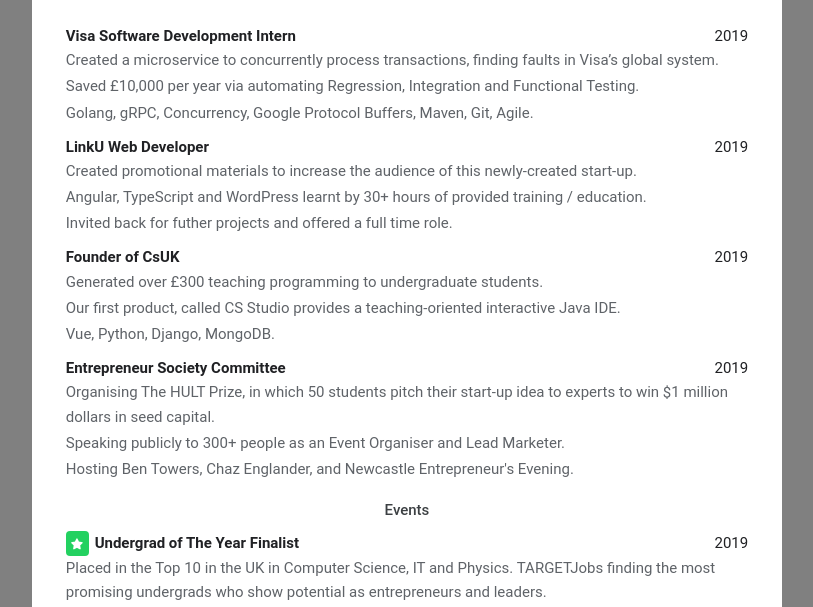
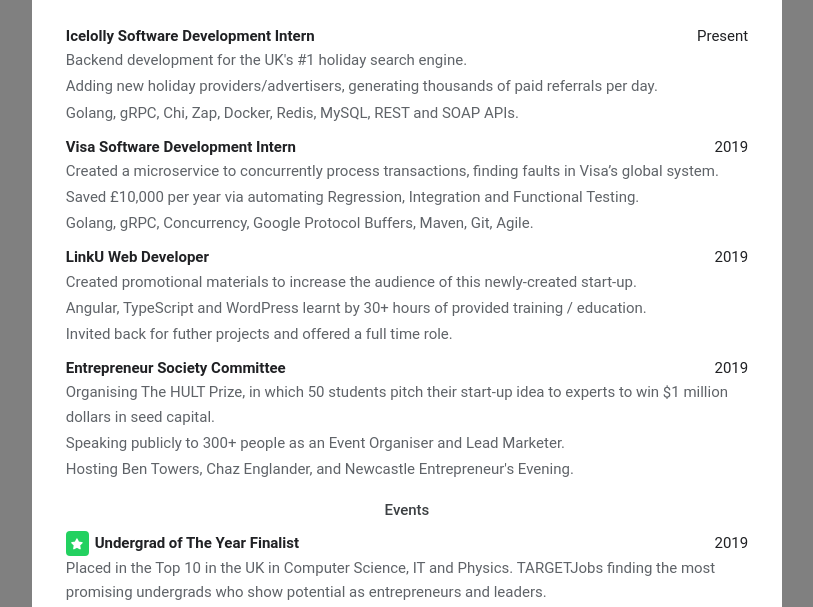
Before and after one commit to wilfrid-askins/wilfrid-askins.github.io, a plain HTML site: page index.html in a window 1280 px wide. Shown: the part 117-724 px from the top of the page, without its empty margins (233-1046 px from the left). Drawn offline with Linux system fonts and the light colour scheme; a web font is replaced by a local one.

Commit message:
Update CV content

```diff
--- a/index.html
+++ b/index.html
@@ -26,23 +26,20 @@
 -->
 
 <section>
+<h4>
+Icelolly Software Development Intern
+<span class="faded addition">Present</span>
+</h4>
+<p>Backend development for the UK's #1 holiday search engine.</p>
+<p>Adding new holiday providers/advertisers, generating thousands of paid referrals per day.</p>
+<p>Golang, gRPC, Chi, Zap, Docker, Redis, MySQL, REST and SOAP APIs.</p>
+</section>
+
+<section>
 <h3>Visa Software Development Intern<span class="faded addition">2019</span></h3>
 <p>Created a microservice to concurrently process transactions, finding faults in Visa’s global system.</p>
 <p>Saved £10,000 per year via automating Regression, Integration and Functional Testing.</p>
 <p>Golang, gRPC, Concurrency, Google Protocol Buffers, Maven, Git, Agile.</p>
-</section>
-
-<section>
-<h4>
-
-LinkU Web Developer
-
-<span class="faded addition">2019</span>
-</h4>
-<p>Created promotional materials to increase the audience of this newly-created start-up.</p>
-<p>Angular, TypeScript and WordPress learnt by 30+ hours of provided training / education.</p>
-<p>Invited back for futher projects and offered a full time role.</p>
-
 </section>
 
 <!--
@@ -50,15 +47,10 @@ LinkU Web Developer
 -->
 
 <section>
-<h4>
-
-Founder of CsUK
-<span class="faded addition">2019</span>
-
-</h4>
-<p>Generated over £300 teaching programming to undergraduate students.</p>
-<p>Our first product, called CS Studio provides a teaching-oriented interactive Java IDE.</p>
-<p>Vue, Python, Django, MongoDB.</p>
+<h3>LinkU Web Developer<span class="faded addition">2019</span></h3>
+<p>Created promotional materials to increase the audience of this newly-created start-up.</p>
+<p>Angular, TypeScript and WordPress learnt by 30+ hours of provided training / education.</p>
+<p>Invited back for futher projects and offered a full time role.</p>
 
 </section>
 
```
